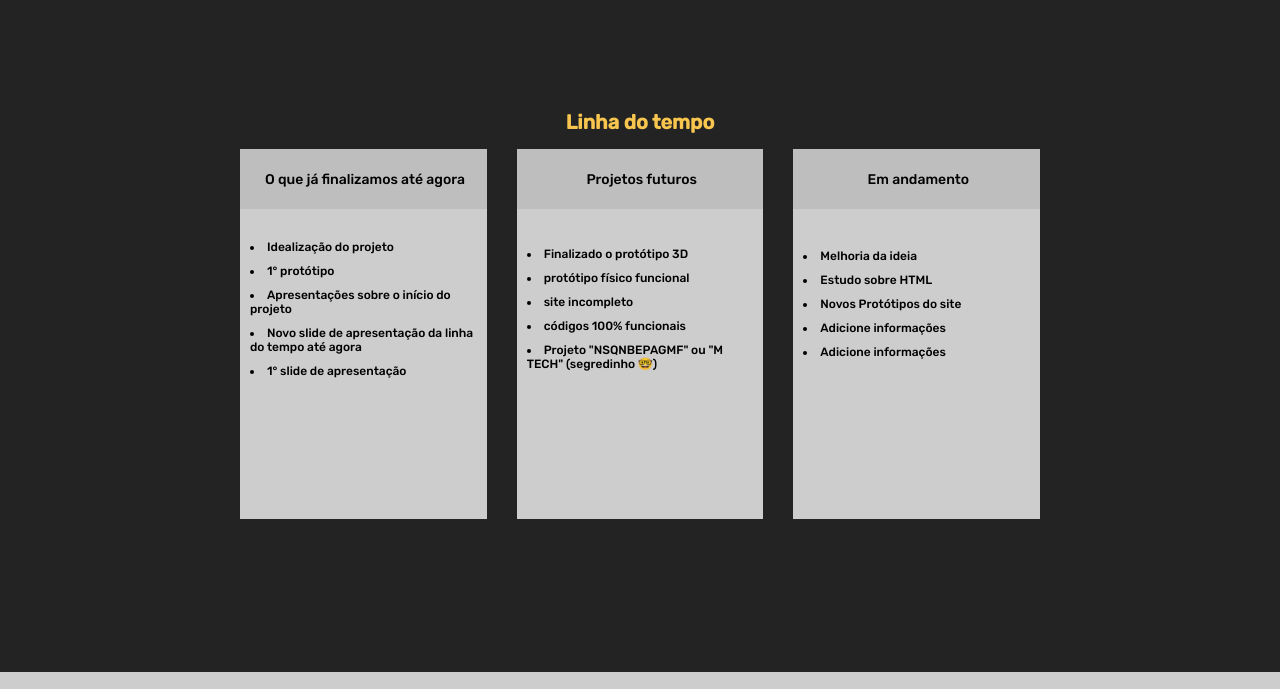
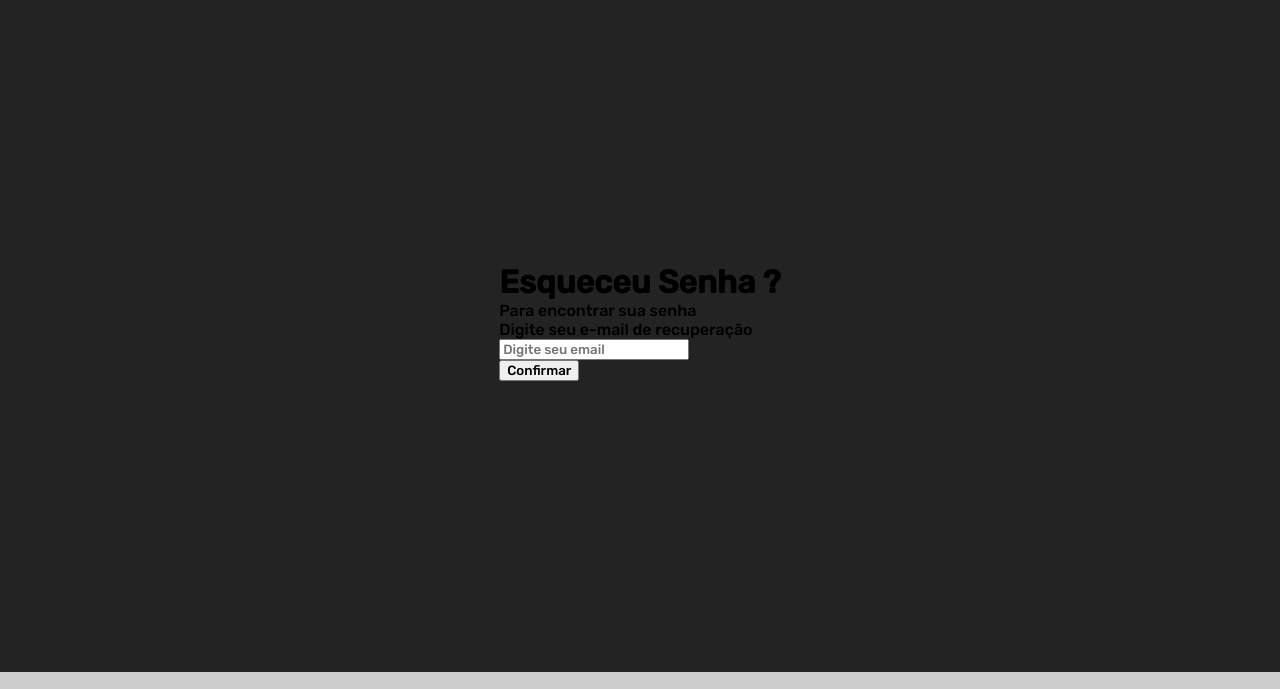
Before and after one commit to SilasDev07/qs-esqueceu-senha, a plain HTML site: page index.html in a window 1280 px wide. Shown: the part 100-789 px from the top of the page. Drawn offline with Linux system fonts and the light colour scheme.

Commit message:
Update index.html

```diff
--- a/index.html
+++ b/index.html
@@ -45,42 +45,21 @@
 
     </header>
     <main>
-        <div class="container-divs-t">
-            <h1> Linha do tempo </h1>
-            <div class="container-duvidas">
-                <div class="duvidas">
-                    <div class="feito-agora">O que já finalizamos até agora </div>
-                    <div class="container-texto4">
-                        <li> Idealização do projeto </li>
-                        <li> 1° protótipo </li>
-                        <li> Apresentações sobre o início do projeto </li>
-                        <li> Novo slide de apresentação da linha do tempo até agora </li>
-                        <li> 1° slide de apresentação</li>
+        <div class="container-tela">
+            <div class="contaienr-h1">
+                <h1>Esqueceu Senha ?</h1>
+            </div>
+            <div class="container-tudos">
+                <div class="container-textin">
+                    Para encontrar sua senha <br>
+                    Digite seu e-mail de recuperação
 
-                    </div>
                 </div>
-                <div class="duvidas">
-                    <div class="texto-duv2">
-                        Projetos futuros
-                    </div>
-                    <div class="container-texto5">
-                        <li> Finalizado o protótipo 3D</li>
-                        <li> protótipo físico funcional</li>
-                        <li> site incompleto</li>
-                        <li> códigos 100% funcionais</li>
-                        <li> Projeto "NSQNBEPAGMF" ou "M TECH" (segredinho 🤓)</li>
-                    </div>
+                <div class="container-input">
+                    <input type="email" placeholder="Digite seu email" required>
                 </div>
-                <div class="duvidas">
-                    <div class="texto-duv3">Em andamento </div>
-                    <div class="container-texto6">
-                        <li> Melhoria da ideia </li>
-                        <li> Estudo sobre HTML</li>
-                        <li> Novos Protótipos do site </li>
-                        <li> Adicione informações </li>
-                        <li> Adicione informações</li>
-
-                    </div>
+                <div class="menu-botao">
+                    <button>Confirmar</button>
                 </div>
             </div>
         </div>
```
